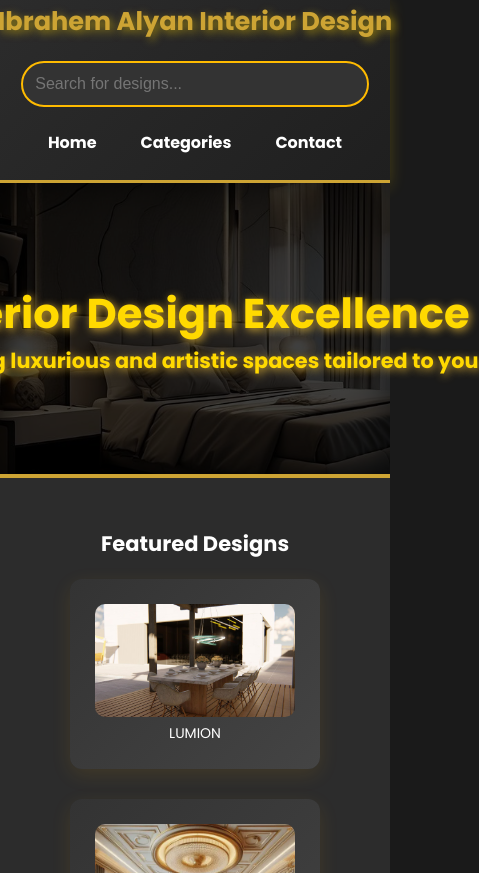
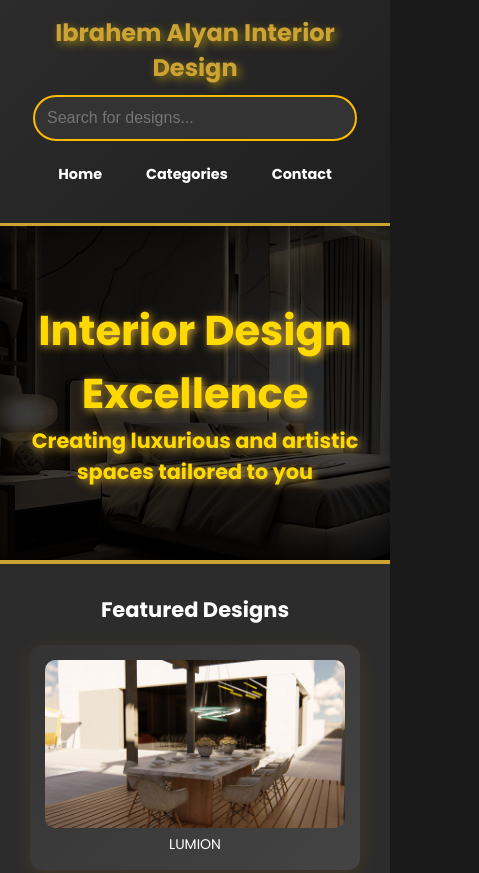
Before and after one commit to abdalmalkall/RyP, a website: page index.html in a window 390 px wide. Shown: the top 873 px of the page, 479 px wide, since content can reach past the window. Drawn offline with Linux system fonts and the light colour scheme.

Commit message:
product-section1

```diff
--- a/styles.css
+++ b/styles.css
@@ -12,8 +12,8 @@ body {
     color: white;
     background: #1a1a1a;
     text-align: center;
-    font-size: 14px; /* تم تقليل حجم الخط */
-    white-space: nowrap; /* لضمان أن النص يظهر في سطر واحد */
+    font-size: 14px;
+    /* Removed white-space: nowrap for natural text wrapping */
 }
 
 header {
@@ -21,20 +21,19 @@ header {
     flex-direction: column;
     align-items: center;
     background: linear-gradient(135deg, #2c2c2c, #1f1f1f);
-    padding: 2px;
+    padding: 15px;
     box-shadow: 0 4px 15px rgba(255, 215, 0, 0.2);
     border-bottom: 3px solid #CDA434;
     width: 100%;
-    font-size: 16px; /* تم تقليل حجم النص داخل الـ header */
-    white-space: nowrap; /* لضمان أن النص يظهر في سطر واحد */
+    font-size: 1rem;
 }
 
 .logo-container {
     display: flex;
     align-items: center;
-    gap: 20px;
+    gap: 15px;
     justify-content: center;
-    margin-bottom: 20px;
+    margin-bottom: 10px;
 }
 
 .logo {
@@ -42,23 +41,22 @@ header {
 }
 
 .logo-container h4 {
-    font-size: 2rem;
+    font-size: 1.8rem;
     font-weight: bold;
     color: #CDA434;
     text-shadow: 3px 3px 8px rgba(255, 215, 0, 0.5);
 }
 
-/* ========== Search Bar ========== */
 .search-container {
     width: 100%;
     display: flex;
     justify-content: center;
-    margin: 20px 0;
+    margin: 10px 0;
 }
 
 .search-bar {
     width: 80%;
-    max-width: 400px;
+    max-width: 350px;
     padding: 12px;
     border-radius: 50px;
     border: 2px solid #ffbb00;
@@ -66,7 +64,7 @@ header {
     color: white;
     outline: none;
     font-size: 1rem;
-    text-align: left;
+    /* Center aligned text for consistency on small screens */
     transition: 0.3s ease-in-out;
 }
 
@@ -76,7 +74,6 @@ header {
     transform: scale(1.05);
 }
 
-/* ========== Navigation ========== */
 nav {
     display: flex;
     flex-wrap: wrap;
@@ -102,11 +99,10 @@ nav a:hover {
     text-shadow: 0 0 15px rgba(255, 215, 0, 0.8);
 }
 
-/* ========== Hero Section ========== */
 .hero {
     position: relative;
     background: url('RYP.jpg') no-repeat center center/cover;
-    height: 45vh;
+    height: 50vh;
     display: flex;
     align-items: center;
     justify-content: center;
@@ -115,7 +111,18 @@ nav a:hover {
     box-shadow: inset 0 0 40px rgba(0, 0, 0, 0.7);
     border-bottom: 4px solid #cda434;
     width: 100%;
-    padding: 15px;
+    padding: 0;
+}
+
+.hero img {
+    width: 100%;
+    height: 100%;
+    object-fit: cover;
+    transition: transform 0.5s ease;
+}
+
+.hero:hover img {
+    transform: scale(1.1);
 }
 
 .hero .overlay {
@@ -130,15 +137,15 @@ nav a:hover {
 .hero-content {
     position: relative;
     z-index: 2;
-    font-size: 1.8rem;
+    font-size: 2rem;
     font-weight: bold;
     text-shadow: 2px 2px 8px #CDA434;
+    padding: 0 10px; /* Added padding to prevent text overflow on smaller devices */
 }
 
-/* ========== Product Section ========== */
 .product-section {
     text-align: center;
-    padding: 50px;
+    padding: 30px 10px;
     background: #2c2c2c;
     color: white;
 }
@@ -146,13 +153,13 @@ nav a:hover {
 .product-grid {
     display: grid;
     grid-template-columns: repeat(auto-fit, minmax(250px, 1fr));
-    gap: 30px;
+    gap: 20px;
     padding: 20px;
 }
 
 .product {
     background: linear-gradient(135deg, #333, #444);
-    padding: 25px;
+    padding: 20px;
     border-radius: 12px;
     box-shadow: 0 6px 20px rgba(255, 174, 0, 0.1);
     transition: transform 0.3s ease, box-shadow 0.3s ease;
@@ -168,7 +175,6 @@ nav a:hover {
     border-radius: 10px;
 }
 
-/* ========== Footer ========== */
 footer {
     background: #000;
     color: white;
@@ -179,12 +185,11 @@ footer {
     width: 100%;
 }
 
-/* ========== Social Icons ========== */
 .social-icons {
     display: flex;
     justify-content: center;
     gap: 20px;
-    margin-top: 15px;
+    margin-top: 10px;
 }
 
 .social-icons a {
@@ -199,43 +204,57 @@ footer {
     text-shadow: 0 0 20px rgba(255, 215, 0, 0.8);
 }
 
-/* ========== Responsive Styles ========== */
+/* Tablet breakpoint for improved scaling on medium screens */
+@media (max-width: 1024px) {
+    header {
+        font-size: 0.9rem;
+    }
+    .logo-container h4 {
+        font-size: 1.6rem;
+    }
+    nav a {
+        font-size: 1rem;
+    }
+    .hero-content {
+        font-size: 1.8rem;
+    }
+}
+
 @media (max-width: 768px) {
     .hero {
-        height: 40vh;
+        height: 45vh;
     }
-
     .hero-content {
-        font-size: 1.5rem;
+        font-size: 1.6rem;
     }
-
     .search-bar {
         width: 90%;
     }
-
     .product-grid {
-        grid-template-columns: 1fr;
+        grid-template-columns: repeat(auto-fit, minmax(200px, 1fr));
+    }
+    footer {
+        font-size: 0.9rem;
     }
 }
 
 @media (max-width: 480px) {
     .logo-container h4 {
-        font-size: 1.6rem;
+        font-size: 1.5rem;
     }
-
     nav a {
-        font-size: 1rem;
+        font-size: 0.9rem;
     }
-
     .hero {
-        height: 35vh;
+        height: 40vh;
     }
-
     .hero-content {
         font-size: 1.3rem;
     }
-
     footer {
-        font-size: 0.9rem;
+        font-size: 0.8rem;
+    }
+    .product {
+        padding: 15px;
     }
 }
```
